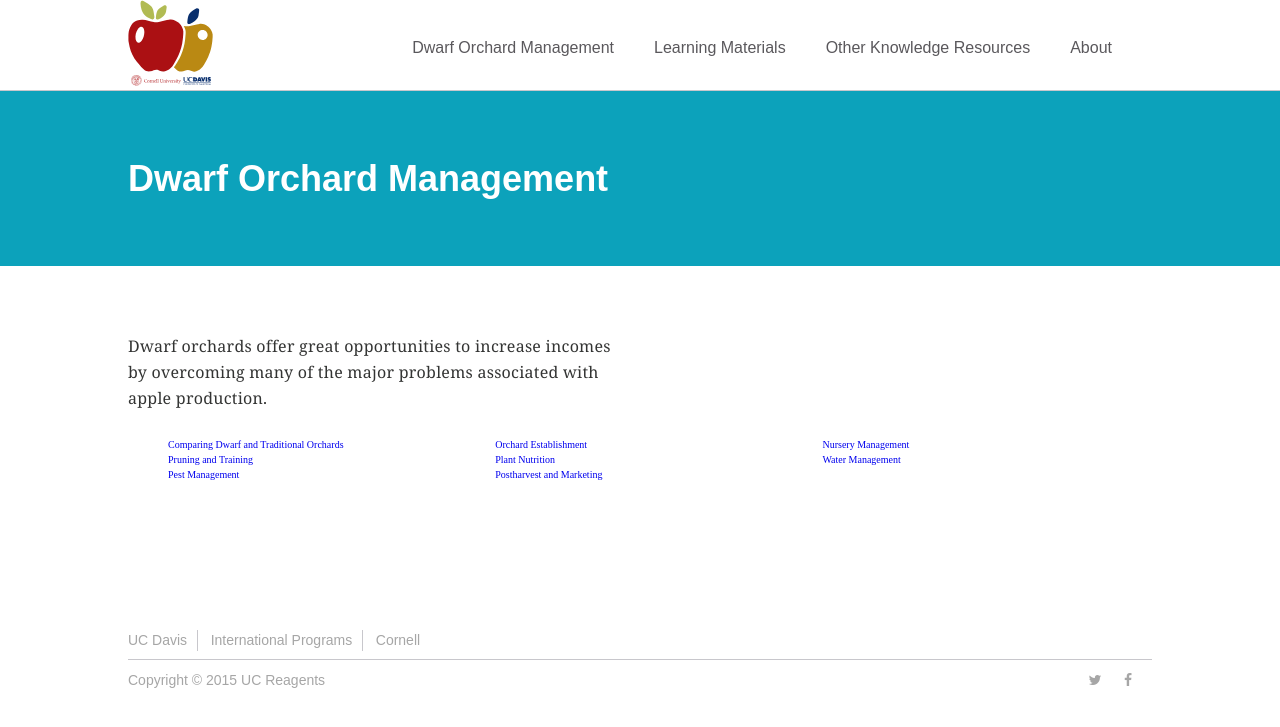
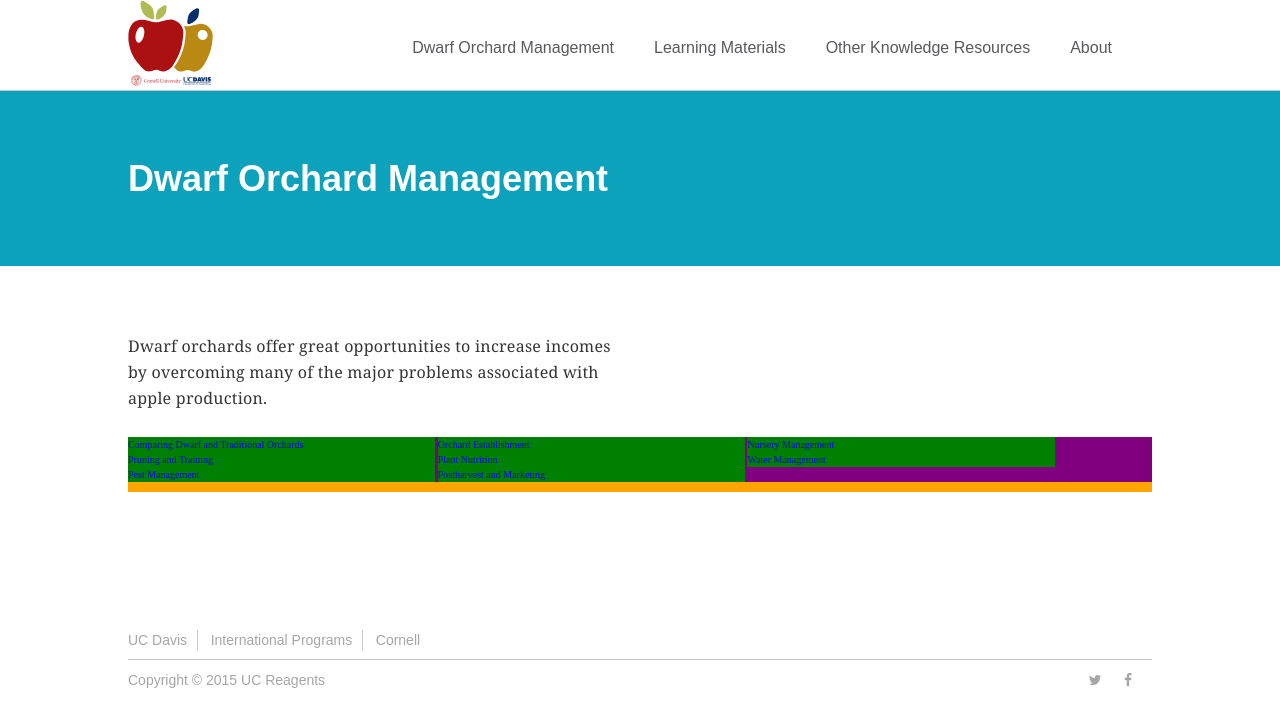
Before and after one commit to ucdavis/echinaapple, a Jekyll site: the page built from dwarf-orchard/index.html, in a window 1280 px wide. Shown: the top 727 px of the page. Built offline with Jekyll 4.4.1, drawn with Linux system fonts in a browser that asks for light colours; nearby versions of some CDN libraries.

Commit message:
more dwarf orchard stuff

```diff
--- a/_sass/_components.scss
+++ b/_sass/_components.scss
@@ -22,9 +22,12 @@
     	float:right;
     }
     ul.sectionul {
+    	padding-left:0px;
+    	background-color:purple;
     	li {
     		display:inline-block;
-    		width:33%;
+    		width:30%;
+    		background-color:green;
     		vertical-align: top;
     		a {
 
--- a/dwarf-orchard/index.html
+++ b/dwarf-orchard/index.html
@@ -14,7 +14,7 @@ title: Dwarf Orchard Management
 	  		<p class="lead">Dwarf orchards offer great opportunities to increase incomes by overcoming many of the major problems associated with apple production. </p>
 	  	</div>
 	  </div>
-	<div class="row">
+	<div style="background-color:orange;" class="row">
 		<ul class="sectionul">
 			<li><a href="#">Comparing Dwarf and Traditional Orchards</a></li>
 			<li><a href="#">Orchard Establishment</a></li>
```
Also changed, not shown: 3 other files.
